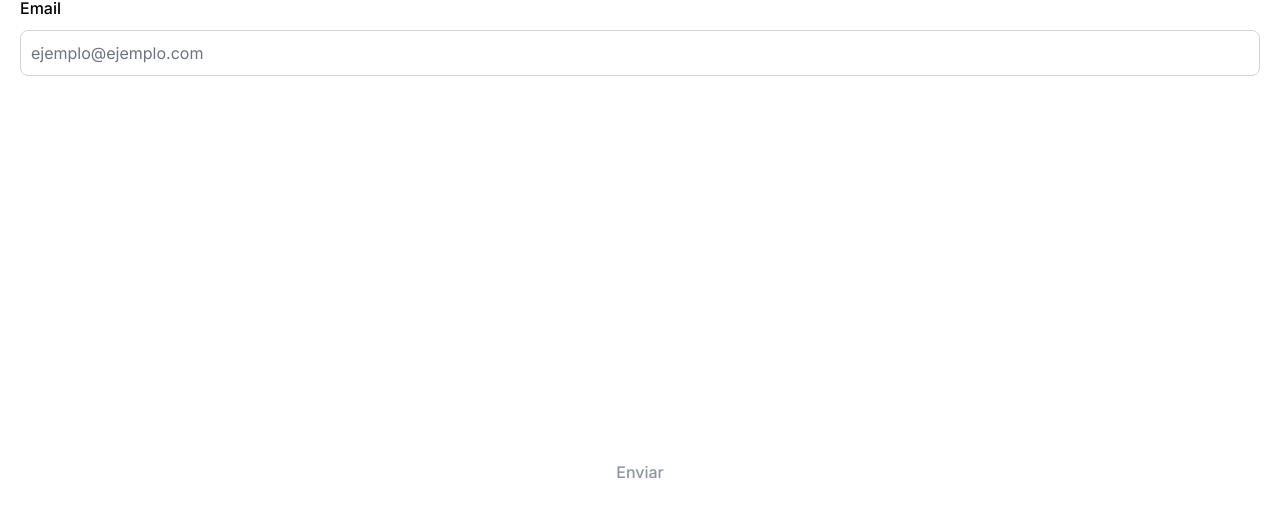
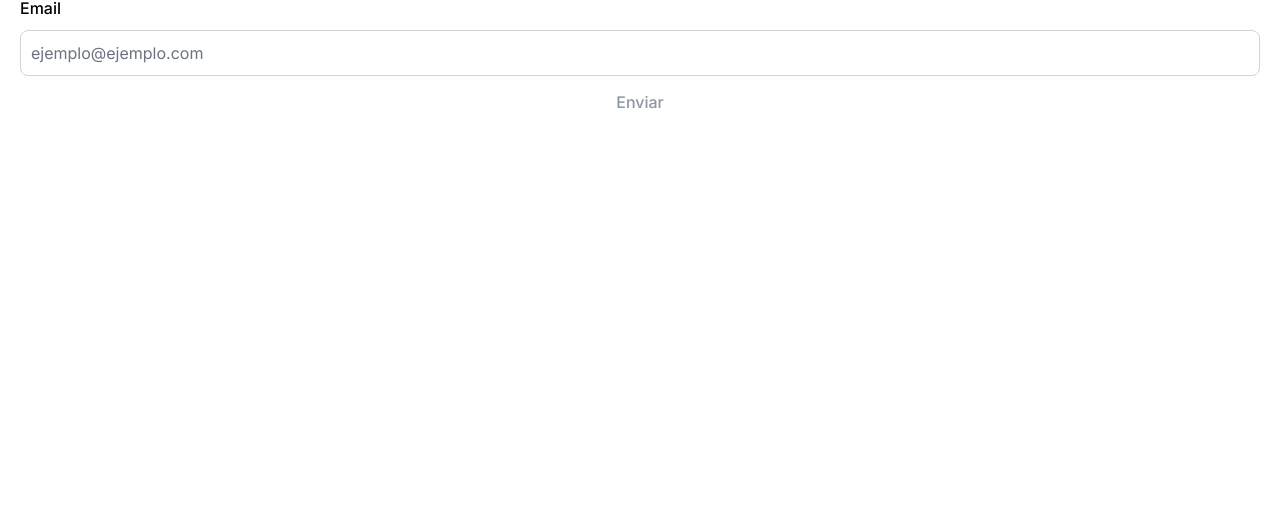
Before and after one commit to teamVoltix/voltix-front, an Angular app: page /forgot-password in a window 1280 px wide. Shown: the part 222-740 px from the top of the page. Built offline with nearby package versions, Linux system fonts and the light colour scheme.

Commit message:
fetat(button): remove position styles

```diff
--- a/src/app/core/components/button/button.component.html
+++ b/src/app/core/components/button/button.component.html
@@ -4,7 +4,7 @@
     'text-[#8e95a2] bg-[#e8e8ed] hover:bg-[#e8e8ed] focus:bg-[#e8e8ed] cursor-not-allowed':
       disabled,
   }"
-  class="w-full max-w-[{{maxWidth}}] text-base font-medium rounded-lg py-[14px] px-7 absolute bottom-24 left-1/2 transform -translate-x-1/2"
+  class="w-full max-w-[{{maxWidth}}] text-base font-medium rounded-lg py-[14px] px-7"
   [disabled]="disabled">
   {{ text }}
 </button>
```
